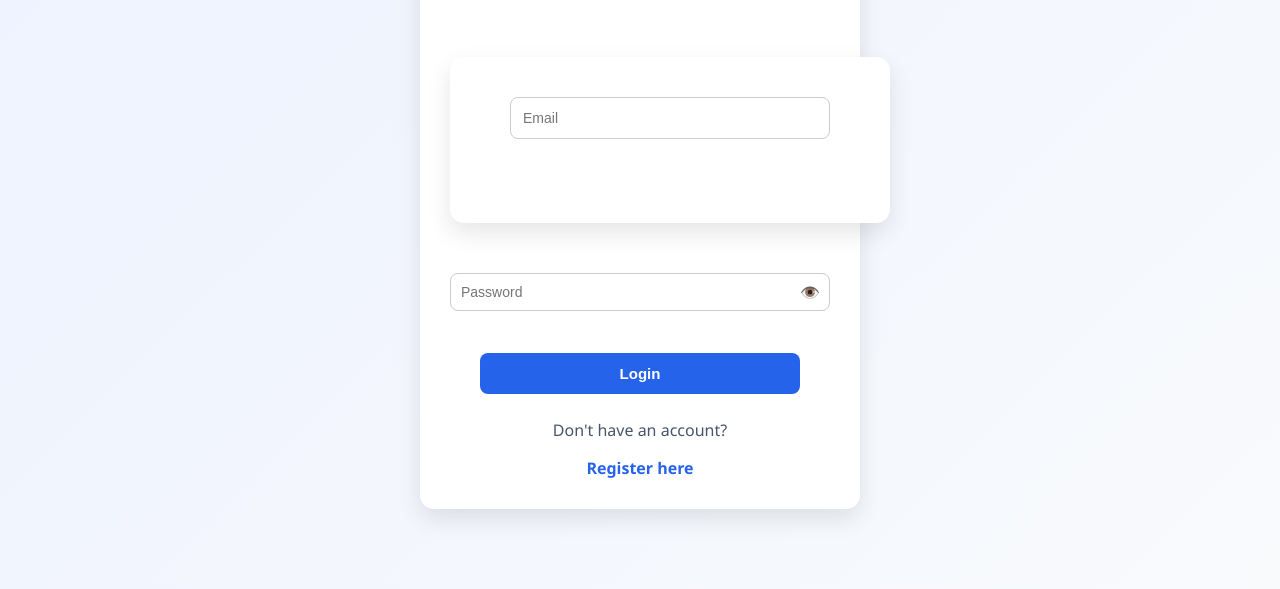
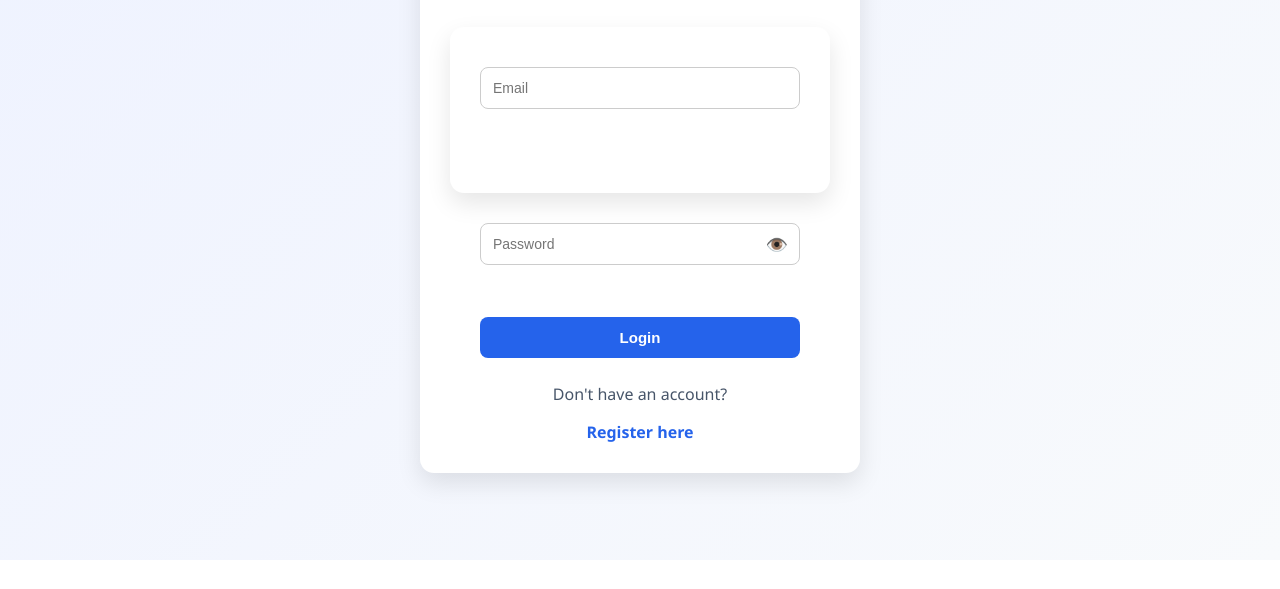
Before and after one commit to vivekmali1914/garage-booking-system, a plain HTML site: page frontend/login.html in a window 1280 px wide. Shown: the part 240-829 px from the top of the page. After the commit the page ends 800 px from the top, so only its background shows below. Drawn offline with Linux system fonts and the light colour scheme.

Commit message:
Refactor password box styles for consistency
Updated styles for password input and button alignment.

```diff
--- a/frontend/style.css
+++ b/frontend/style.css
@@ -638,21 +638,39 @@ html {
     background: #f1f5f9;
 }
 
-.password-box {
+/* 1. Set the standard container for all inputs */
+.input-group, .password-box {
     position: relative;
-    width: 100%;
+    width: 320px; /* Fixed width for both */
+    margin: 10px auto; /* Centering */
 }
 
+/* 2. Make all inputs inside those containers fill the width */
+.input-group input,
 .password-box input {
     width: 100%;
-    padding: 10px;
-    padding-right: 40px;
+    padding: 12px;
+    padding-right: 40px; /* Space for the eye icon */
+    border-radius: 8px;
+    border: 1px solid #ccc;
+    font-size: 14px;
+    box-sizing: border-box; /* CRITICAL: ensures padding doesn't add to width */
 }
 
+/* 3. Style the eye icon */
 .password-box span {
     position: absolute;
-    right: 10px;
+    right: 12px;
     top: 50%;
     transform: translateY(-50%);
     cursor: pointer;
+    font-size: 18px;
+    z-index: 10;
 }
+
+/* 4. Fix the button width to match */
+.form-container button {
+    width: 320px;
+    margin: 10px auto;
+    display: block;
+}
```
